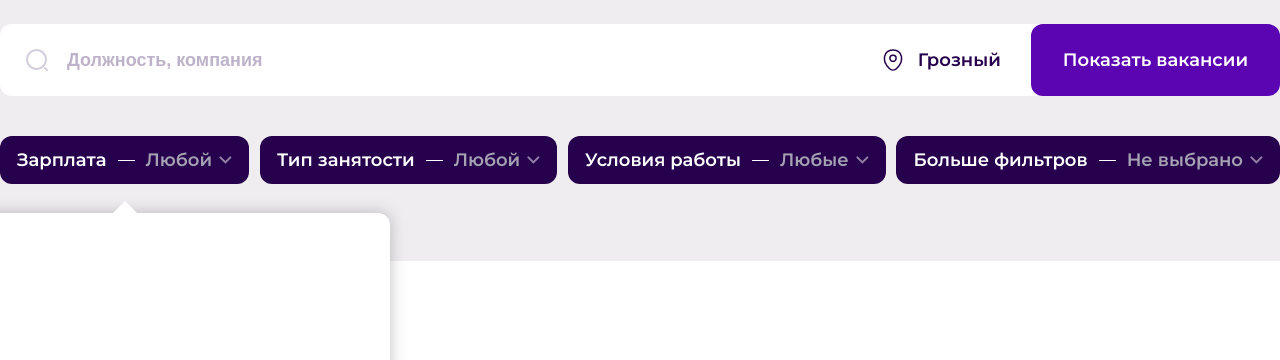
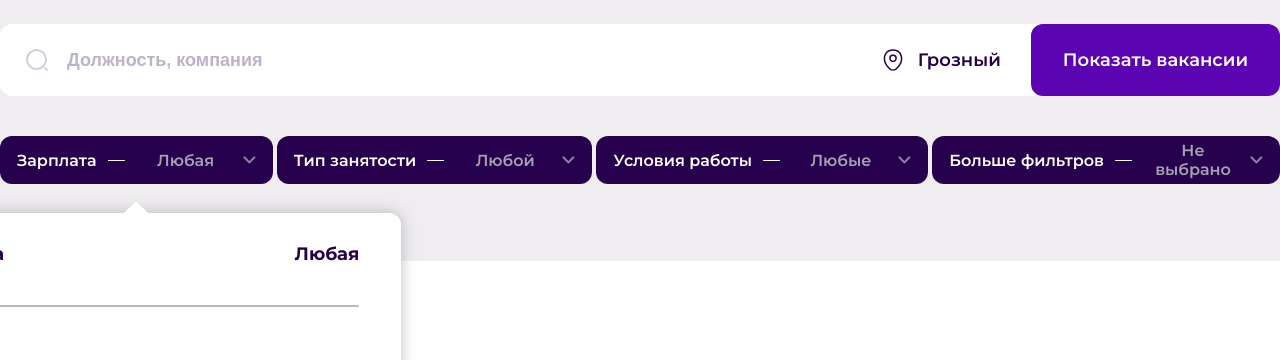
Before and after one commit to developer-48/-job_site, a plain HTML site: page index.html in a window 1280 px wide. Shown: the part 294-654 px from the top of the page. Drawn offline with nearby package versions, Linux system fonts and the light colour scheme.

Commit message:
added popup

```diff
--- a/css/style.css
+++ b/css/style.css
@@ -28,6 +28,7 @@ a{
     position: fixed;
     top: 0;
     padding:28px 0;
+    z-index: 99;
 }
 
 .header__nav, .header__menu, .header__buttons, .content__search-parent, .content__search{
@@ -185,8 +186,8 @@ a{
     position: relative;
 }
 .content__filters-item{
-    position: relative;
     height: 48px;
+    width: 100%;
     display: flex;
     justify-content: center;
     align-items: center;
@@ -194,13 +195,23 @@ a{
     border-radius: 12px;
     color: #fff;
     padding: 0 17px;
-    font-size: 18px;
+    font-size: 16px;
     font-weight: 600;
     cursor: pointer;
+    transition: .3s all;
 }
+
+.content__filters-item span{
+    width: 100px;
+    text-align: center;
+}
+
 .content__filters-popup{
     width: 530px;
     height: 274px;
+    font-size: 18px;
+    font-weight: 700;
+    padding: 30px 42px;
     position: absolute;
     background-color: #fff;
     display: none;
@@ -208,8 +219,9 @@ a{
     left: calc((530px - 100%) / 2 * -1);
     border-radius: 12px;
     box-shadow: 0 0 15px #85838383;
-    z-index: 3;
+    z-index: 2;
 }
+
 .filters-popup__arrow{
     position: absolute;
     left: 253px;
@@ -415,3 +427,36 @@ a{
 .content-two__vacancies-response-btn:hover,.content-two__vacancies-call-btn:hover{
     transform: scale(1.06);
 }
+
+.content__filters-top{
+    display: flex;
+    justify-content: space-between;
+    margin-bottom: 25px;
+}
+
+.content__filters-salary{
+    width: 100%;
+    margin: auto;
+}
+
+.content__filters-salary-slider{
+    width: 100%;
+}
+
+.content__filters-salary-slider{
+    background: linear-gradient(to right, #6B24B2 0%, #6B24B2 0%, #b9b9b9 0%, #b9b9b9 100%);
+    border-radius:1px;
+    height: 2px;
+    width: 100%;
+    outline: none;
+    transition: background 450ms ease-in;
+    -webkit-appearance: none;
+}
+.content__filters-salary-slider::-webkit-slider-thumb {
+    width: 22px;
+    -webkit-appearance: none;
+    height: 22px;
+    background: #fffcfc;
+    box-shadow: 0 3px 6px #85838383;
+    border-radius: 11px;
+}
--- a/index.html
+++ b/index.html
@@ -38,10 +38,20 @@
                 <button class="content__search-btn">Показать вакансии</button>
             </form>
             <div class="content__filters">
-                <div class="content__filters-container content__filters-salary">
-                    <div class="content__filters-item ">Зарплата <img src="./img/line.png" alt="" class="content__filters-line"> <span> Любой</span> <img src="./img/arrow-down.png" alt="" class="content__filters-arrow"></div>
+                <div class="content__filters-container">
+                    <div class="content__filters-item content__filters-item-salary">Зарплата <img src="./img/line.png" alt="" class="content__filters-line"> <span>Любая</span> <img src="./img/arrow-down.png" alt="" class="content__filters-arrow"></div>
                     <div class="content__filters-popup" style="display: block;">
                         <div class="filters-popup__arrow"></div>
+                        <div class="content__filters-salary">
+                            <div class="content__filters-top">
+                                <div class="content__filters-title">Зарплата</div>
+                                <div class="content__filters-salary-meaning">Любая</div>
+                            </div>
+                            <input min="0" max="150000" step = "5000" value="0" type="range" name="salary" class="content__filters-salary-slider"/>
+                            <div class="content__filters-paymentOption">
+
+                            </div>
+                        </div>
                     </div>
                 </div>
                 <div class="content__filters-container content__filters-">
@@ -142,5 +152,23 @@
     <script src="./js/jquery-3.6.0.min.js"></script>
     <script src="./slick/slick.min.js"></script>
     <script src="./js/script.js"></script>
+    <script>
+        let salarySlyder = document.querySelector(".content__filters-salary-slider");
+        let salaryMeaning = document.querySelector(".content__filters-salary-meaning");
+        let salaryMeaningFilters = document.querySelector(".content__filters-item-salary span")
+        salarySlyder.oninput = function() {
+            var value = (this.value-this.min)/(this.max-this.min)*100
+            this.style.background = 'linear-gradient(to right, #6B24B2 0%, #6B24B2 ' + value + '%, #b9b9b9 ' + value + '%, #b9b9b9 100%)'
+            if(this.value == 0){
+                salaryMeaningFilters.innerText = "Любая";
+                salaryMeaning.innerText = "Любая";
+            }
+            else{
+                salaryMeaningFilters.innerText = `${this.value} руб`;
+                salaryMeaning.innerText = `${this.value} руб`;
+            }
+
+        };
+    </script>
 </body>
 </html>
```
